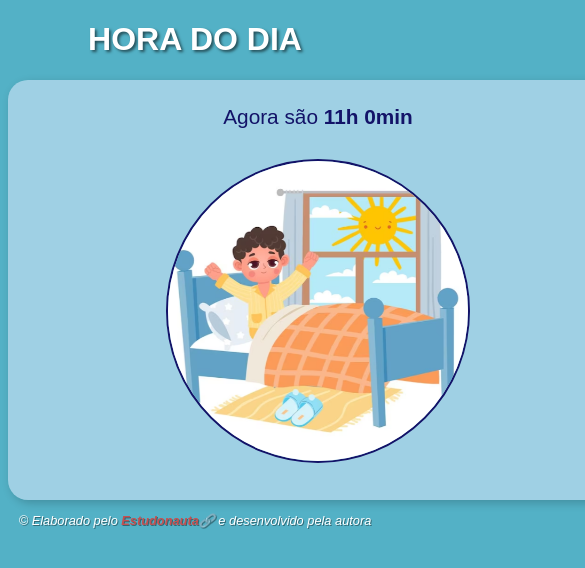
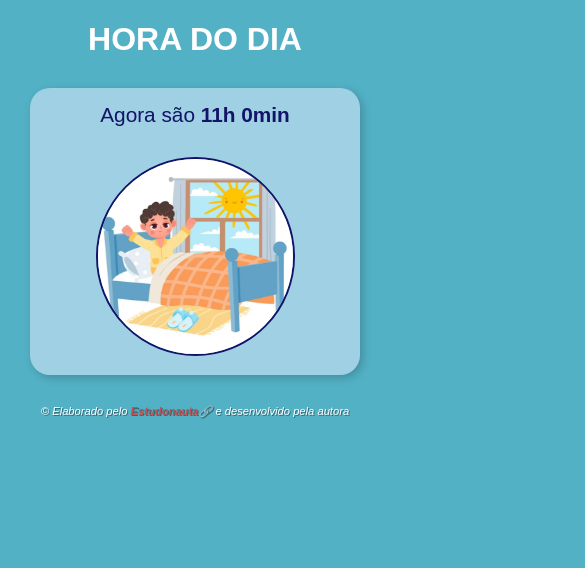
Before and after one commit to slowrach/projeto-hora, a plain HTML site: page index.html in a window 390 px wide. Shown: the top 568 px of the page, 585 px wide, since content can reach past the window. Drawn offline with Linux system fonts and the light colour scheme.

Commit message:
tornando o layout responsivo

```diff
--- a/style.css
+++ b/style.css
@@ -5,14 +5,10 @@ body {
   background-color: #131368;
   color: #ffffff;
   text-align: center;
-}
-
-header h1 {
-    text-shadow: 2px 2px 3px #0000008e;
+  margin: 0;
 }
 
 section {
-    margin: 30px;
   background-color: #dce9fc8f;
   color: #000000;
   border-radius: 20px;
@@ -55,3 +51,21 @@ footer a {
 footer a:hover {
   color: #f58585;
 }
+
+@media (max-width: 600px) {
+  section {
+    width: calc(100vw - 60px);
+    padding: 0;
+    margin: 30px;
+    height: auto;
+  }
+
+  section div img {
+    width: 50vw;
+    height: 50vw;
+  }
+
+  footer {
+    font-size: 0.7em;
+  }
+}
```
Lines whose indentation alone changed are shown as unchanged.
